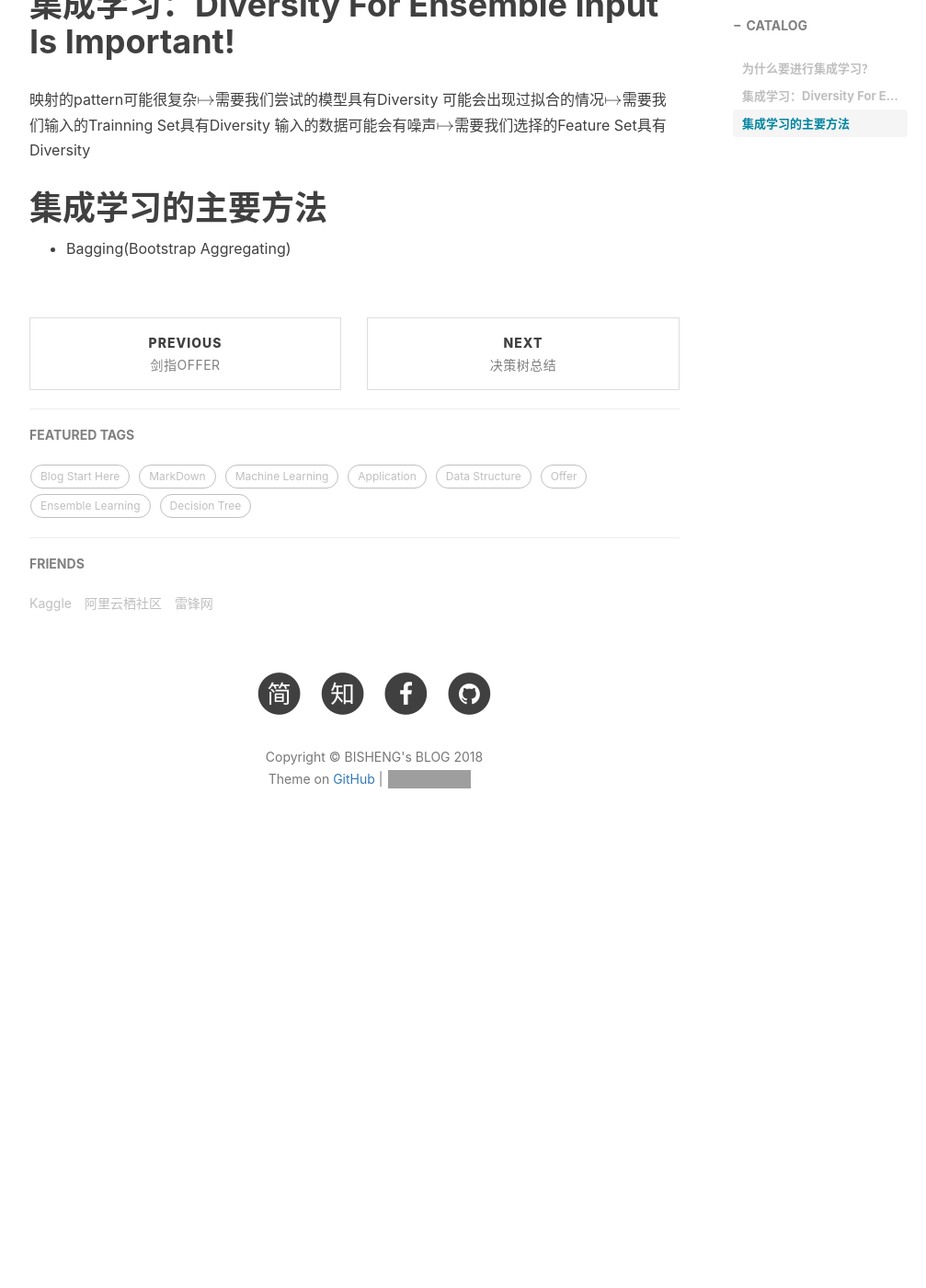
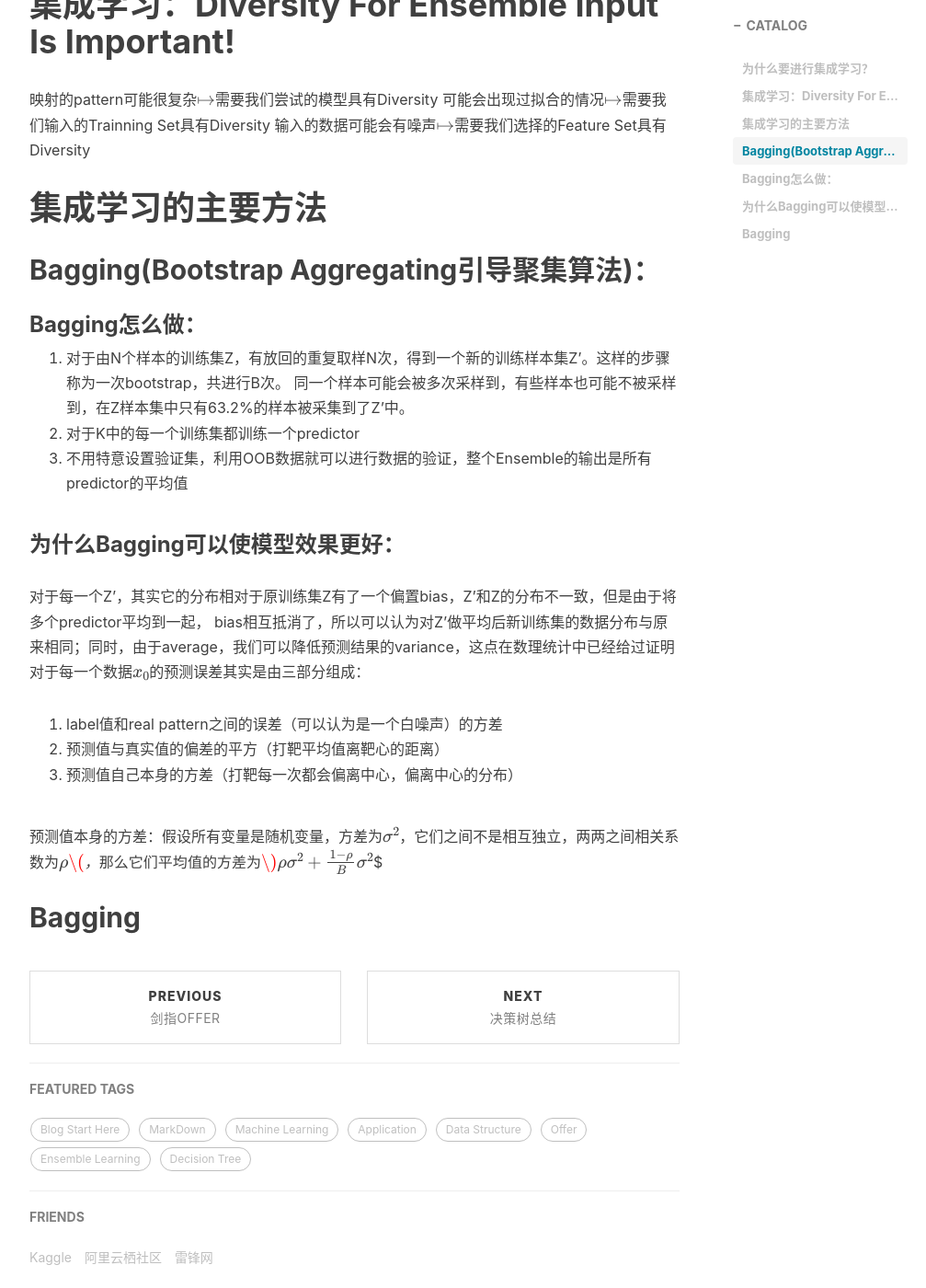
Before and after one commit to BishengSJTU/BishengSJTU.github.io, a Jekyll site: the page built from _posts/2018-12-08-Ensemble Learning总结.md, in a window 1280 px wide and 1400 px high, scrolled down 1241 px. Shown: the whole window at 92% size, without its empty margins (233-1240 px from the left). Built offline with Jekyll 4.4.1, drawn with Linux system fonts in a browser that asks for light colours; nearby versions of some CDN libraries; formulas are drawn with MathJax 3; comment, search, counter and statistics services are not loaded; before the commit the page ends 2192 px from its top, so only the background shows below that; grey boxes are pictures that could not be loaded.

Commit message:
2018-12-08

```diff
--- a/_posts/2018-12-08-Ensemble Learning总结.md
+++ b/_posts/2018-12-08-Ensemble Learning总结.md
@@ -38,8 +38,24 @@ tags:
 输入的数据可能会有噪声$$\mapsto$$需要我们选择的Feature Set具有Diversity
 
 # 集成学习的主要方法
-- Bagging(Bootstrap Aggregating)
+## Bagging(Bootstrap Aggregating引导聚集算法)：
+### Bagging怎么做：
+1. 对于由N个样本的训练集Z，有放回的重复取样N次，得到一个新的训练样本集Z'。这样的步骤称为一次bootstrap，共进行B次。
+同一个样本可能会被多次采样到，有些样本也可能不被采样到，在Z样本集中只有63.2%的样本被采集到了Z'中。
+2. 对于K中的每一个训练集都训练一个predictor
+3. 不用特意设置验证集，利用OOB数据就可以进行数据的验证，整个Ensemble的输出是所有predictor的平均值
 
+### 为什么Bagging可以使模型效果更好：
+对于每一个Z'，其实它的分布相对于原训练集Z有了一个偏置bias，Z'和Z的分布不一致，但是由于将多个predictor平均到一起，
+bias相互抵消了，所以可以认为对Z'做平均后新训练集的数据分布与原来相同；同时，由于average，我们可以降低预测结果的variance，这点在数理统计中已经给过证明
+对于每一个数据$$x_0$$的预测误差其实是由三部分组成：
+1. label值和real pattern之间的误差（可以认为是一个白噪声）的方差
+2. 预测值与真实值的偏差的平方（打靶平均值离靶心的距离）
+3. 预测值自己本身的方差（打靶每一次都会偏离中心，偏离中心的分布）
+
+预测值本身的方差：假设所有变量是随机变量，方差为$$\sigma^2$$，它们之间不是相互独立，两两之间相关系数为$\rho$$，那么它们平均值的方差为$$\rho\sigma^{2}+\frac{1-\rho}{B}\sigma^2$$
+
+## Bagging
 
 
 <head>
```
Also changed, not shown: _posts/2018-12-08-决策树总结.md (+0 -2 lines).
